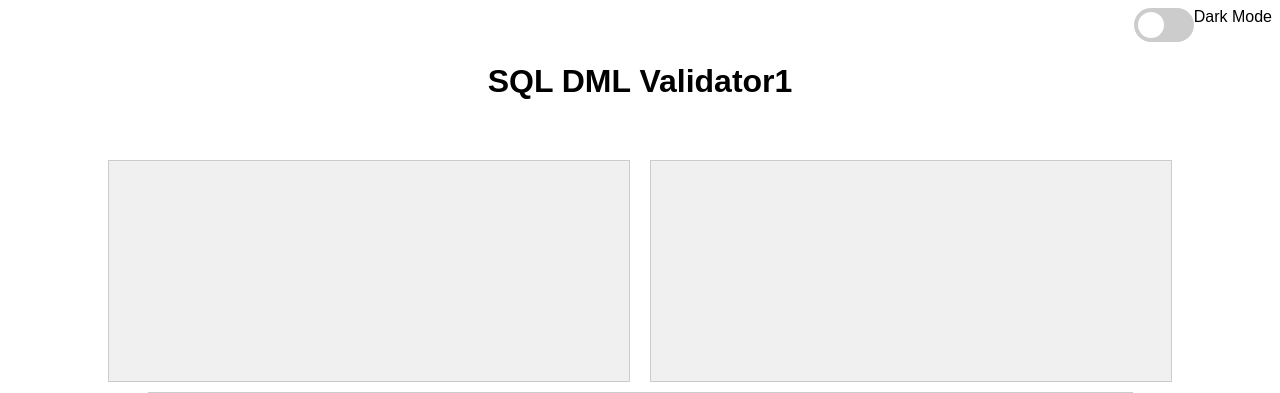
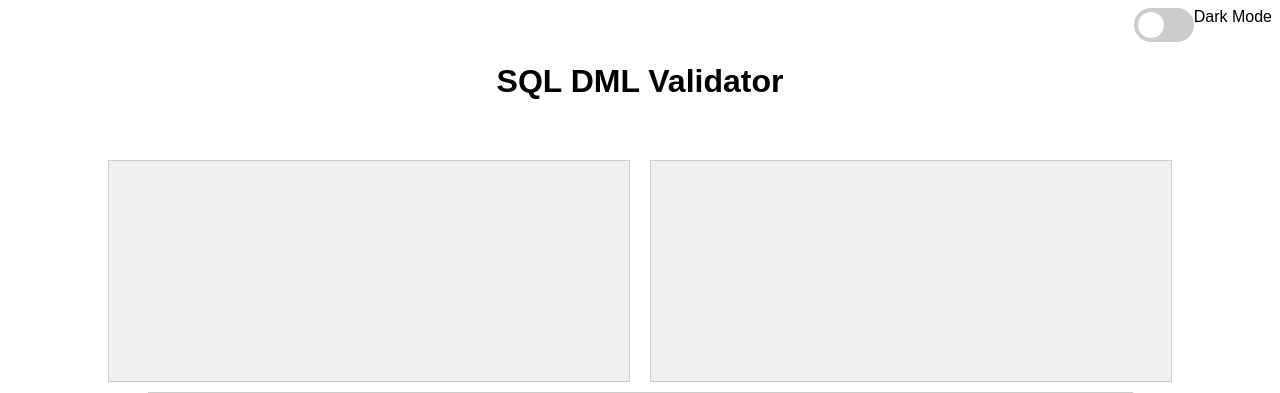
Before and after one commit to dabuhuhu/SQL-DML-Validator, a Flask app: page / in a window 1280 px wide. Shown: the top 393 px of the page. Run offline with Flask 3, Linux system fonts and the light colour scheme.

Commit message:
change headline

```diff
--- a/templates/index.html
+++ b/templates/index.html
@@ -16,7 +16,7 @@
         </label>
         <span>Dark Mode</span>
     </div>
-    <h1>SQL DML Validator1</h1>
+    <h1>SQL DML Validator</h1>
     <div class="box">
         <input class="in" type="text">
         <input class="out" type="text">
```
